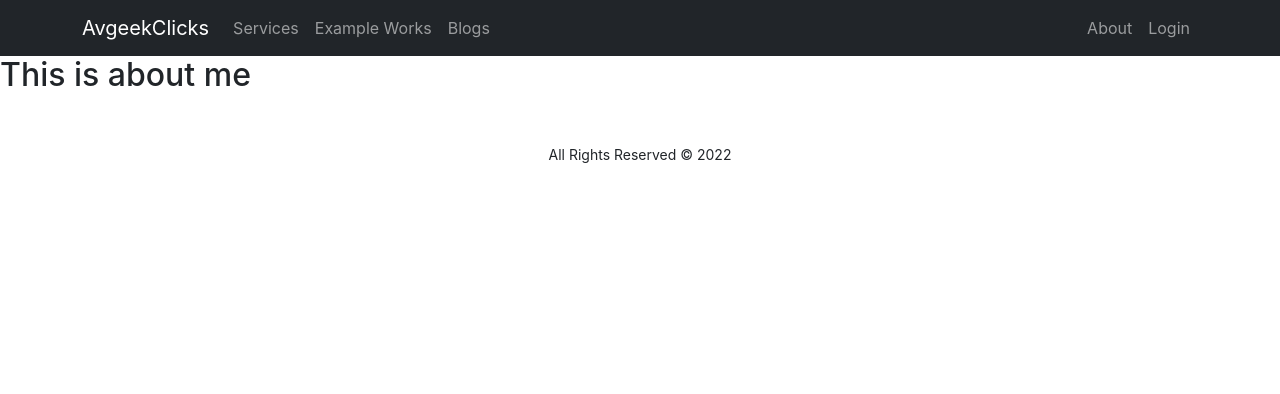
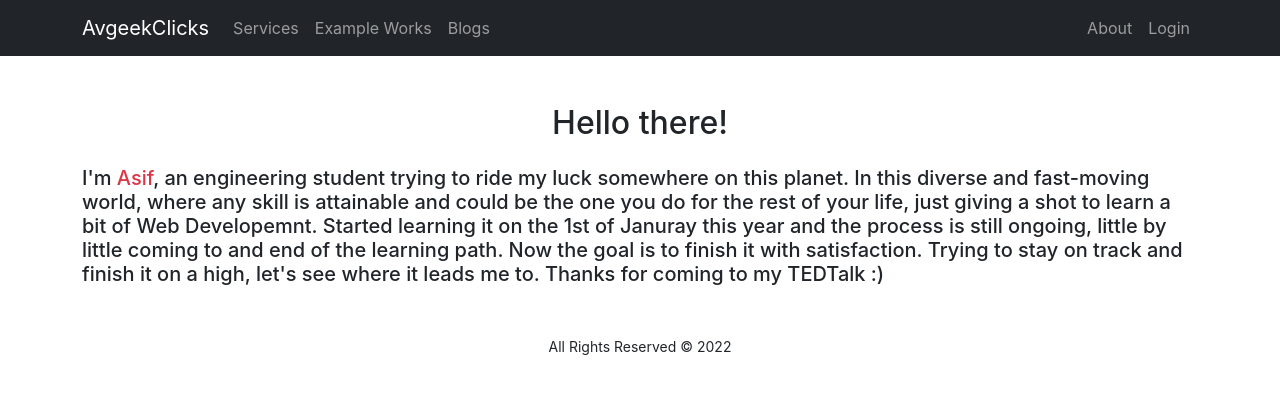
Before and after one commit to SpeedBird789/AvgeekClicks, a React (Create React App) app: page /about in a window 1280 px wide. Shown: the top 394 px of the page. Built offline with nearby package versions, Linux system fonts and the light colour scheme; no server answers.

Commit message:
about me done

```diff
--- a/src/Pages/About/About.js
+++ b/src/Pages/About/About.js
@@ -2,8 +2,11 @@ import React from 'react';
 
 const About = () => {
     return (
-        <div>
-            <h2>This is about me</h2>
+        <div className='container'>
+            <h2 className='text-center mt-5'>Hello there!</h2>
+
+
+            <h5 className='mt-4'>I'm <span className='text-danger'>Asif</span>, an engineering student trying to ride my luck somewhere on this planet. In this diverse and fast-moving world, where any skill is attainable and could be the one you do for the rest of your life, just giving a shot to learn a bit of Web Developemnt. Started learning it on the 1st of Januray this year and the process is still ongoing, little by little coming to and end of the learning path. Now the goal is to finish it with satisfaction. Trying to stay on track and finish it on a high, let's see where it leads me to. Thanks for coming to my TEDTalk :)  </h5>
         </div>
     );
 };
```
